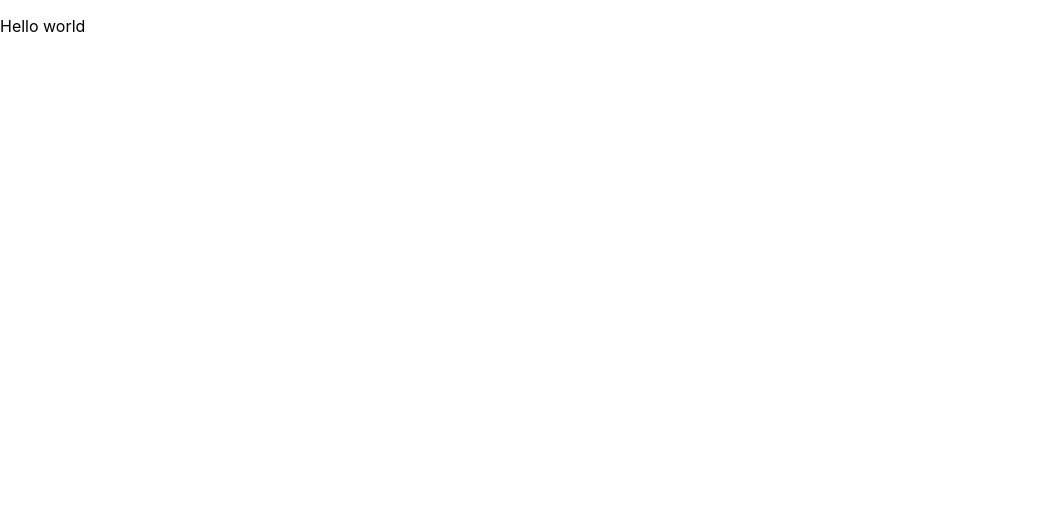
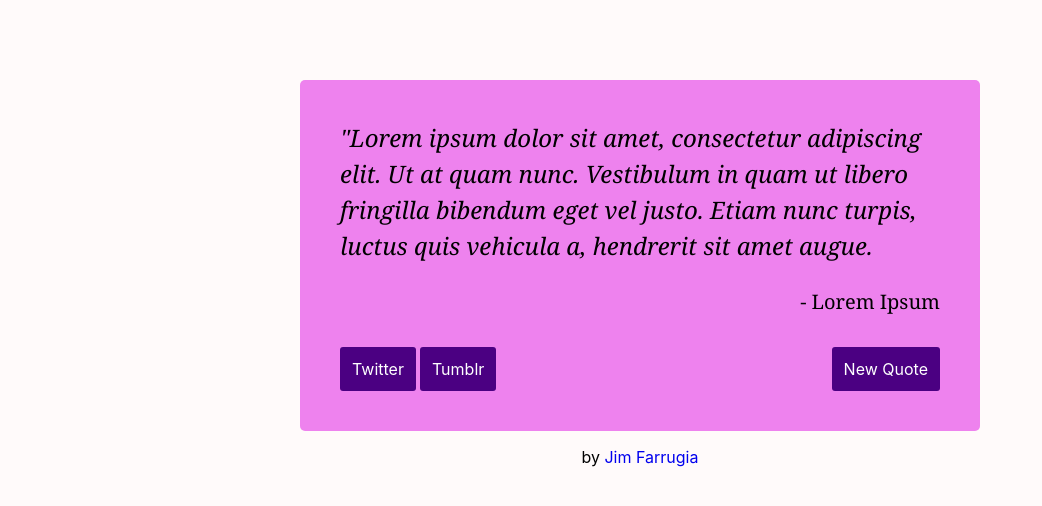
Before and after one commit to Jimfarrugia/react-random-quote-generator, a React (Create React App) app: page / in a window 1280 px wide. Shown: the top 506 px of the page, without its empty margins (0-1042 px from the left). Built offline with nearby package versions, Linux system fonts and the light colour scheme.

Commit message:
add basic layout with html/css

```diff
--- a/src/App.js
+++ b/src/App.js
@@ -1,8 +1,26 @@
 function App() {
 	return (
-		<div className="App">
-			<p>Hello world</p>
-		</div>
+		<>
+			<div id="quote-box">
+				<blockquote id="quote">
+					Lorem ipsum dolor sit amet, consectetur adipiscing elit. Ut at quam
+					nunc. Vestibulum in quam ut libero fringilla bibendum eget vel justo.
+					Etiam nunc turpis, luctus quis vehicula a, hendrerit sit amet augue.
+				</blockquote>
+				<p id="author">Lorem Ipsum</p>
+				<div id="actions">
+					<a href="#">Twitter</a>
+					<a href="#">Tumblr</a>
+					<a id="new-quote-btn" href="#">
+						New Quote
+					</a>
+					<div class="clear"></div>
+				</div>
+			</div>
+			<footer>
+				by <a href="https://jimfarrugia.com.au">Jim Farrugia</a>
+			</footer>
+		</>
 	);
 }
 
--- a/src/index.css
+++ b/src/index.css
@@ -1,8 +1,79 @@
-body {
+@import url("https://fonts.googleapis.com/css2?family=Noto+Serif:ital@0;1&display=swap");
+
+body,
+html {
+	background: snow;
 	margin: 0;
+	padding: 0;
 	font-family: -apple-system, BlinkMacSystemFont, "Segoe UI", "Roboto", "Oxygen",
 		"Ubuntu", "Cantarell", "Fira Sans", "Droid Sans", "Helvetica Neue",
 		sans-serif;
 	-webkit-font-smoothing: antialiased;
 	-moz-osx-font-smoothing: grayscale;
 }
+
+a {
+	text-decoration: none;
+}
+
+footer {
+	text-align: center;
+	margin: 0 0 5rem;
+}
+
+#quote-box {
+	background: violet;
+	margin: 5rem auto 1rem;
+	padding: 2.5rem;
+	width: 50vw;
+	min-width: 300px;
+	max-width: 600px;
+	border-radius: 5px;
+}
+
+#quote {
+	font-family: "Noto Serif", serif;
+	font-style: italic;
+	margin: 0;
+	font-size: 1.5rem;
+	line-height: 1.5;
+}
+
+#quote:before {
+	content: "\0022 ";
+}
+
+#author {
+	font-family: "Noto Serif", serif;
+	text-align: right;
+	font-size: 1.25rem;
+	margin: 1.5rem 0 2rem;
+}
+
+#author:before {
+	content: "- ";
+}
+
+.clear {
+	clear: both;
+}
+
+#actions a {
+	float: left;
+	color: #fff;
+	background: indigo;
+	padding: 0.75rem;
+	border-radius: 3px;
+}
+
+#actions a:hover {
+	background: darkviolet;
+}
+
+#actions a:first-child {
+	margin-right: 0.25rem;
+}
+
+#actions #new-quote-btn {
+	float: right;
+}
```
